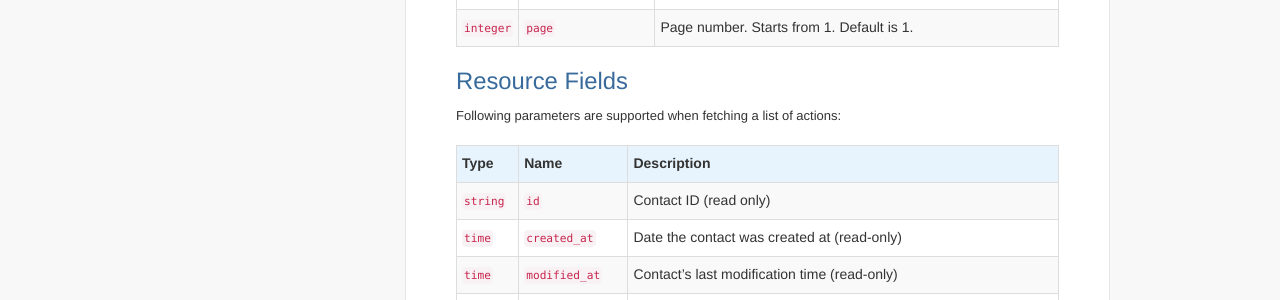
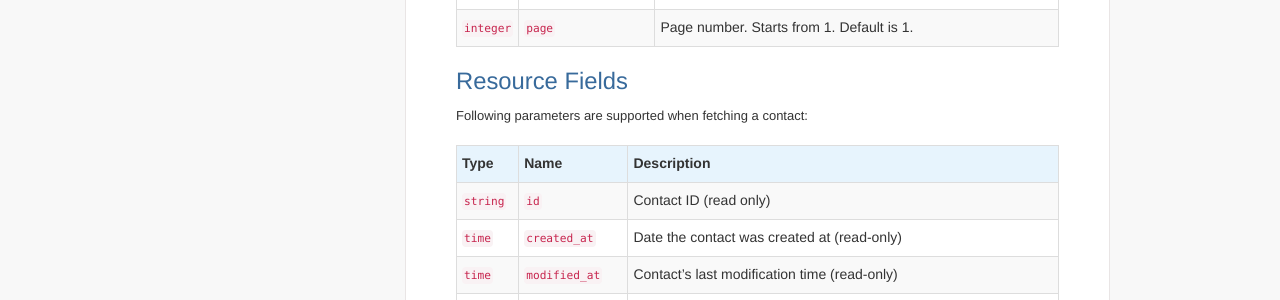
Before and after one commit to OnePageCRM/OnePageCRM.github.io, a Jekyll site: the page built from _posts/2014-03-04-contacts.html, in a window 1280 px wide and 900 px high, scrolled down 1832 px. Shown: the part 152-452 px from the top of the window. Built offline with Jekyll 4.4.1, drawn with Linux system fonts in a browser that asks for light colours; nearby versions of some CDN libraries; Markdown is read by kramdown in place of the engine named in the settings.

```diff
--- a/_includes/api_navigation.html
+++ b/_includes/api_navigation.html
@@ -25,6 +25,7 @@
             <a href="/api2">API v2.3</a>
         </li>
         <hr></hr>
+        <li> <a target="blank" href="/api_browser">API Browser </a>
         <li>
             <a target="blank" href="https://github.com/OnePageCRM">GitHub</a>
         </li>
--- a/_posts/2014-03-04-contacts.html
+++ b/_posts/2014-03-04-contacts.html
@@ -237,7 +237,7 @@ date: 2014-03-04 10:28:04
 </table>
 
 <h3 id="resource-fields">Resource Fields</h3>
-<p>Following parameters are supported when fetching a list of actions:</p>
+<p>Following parameters are supported when fetching a contact:</p>
 <table class="table table-striped table-bordered">
   <thead>
     <tr>
```
